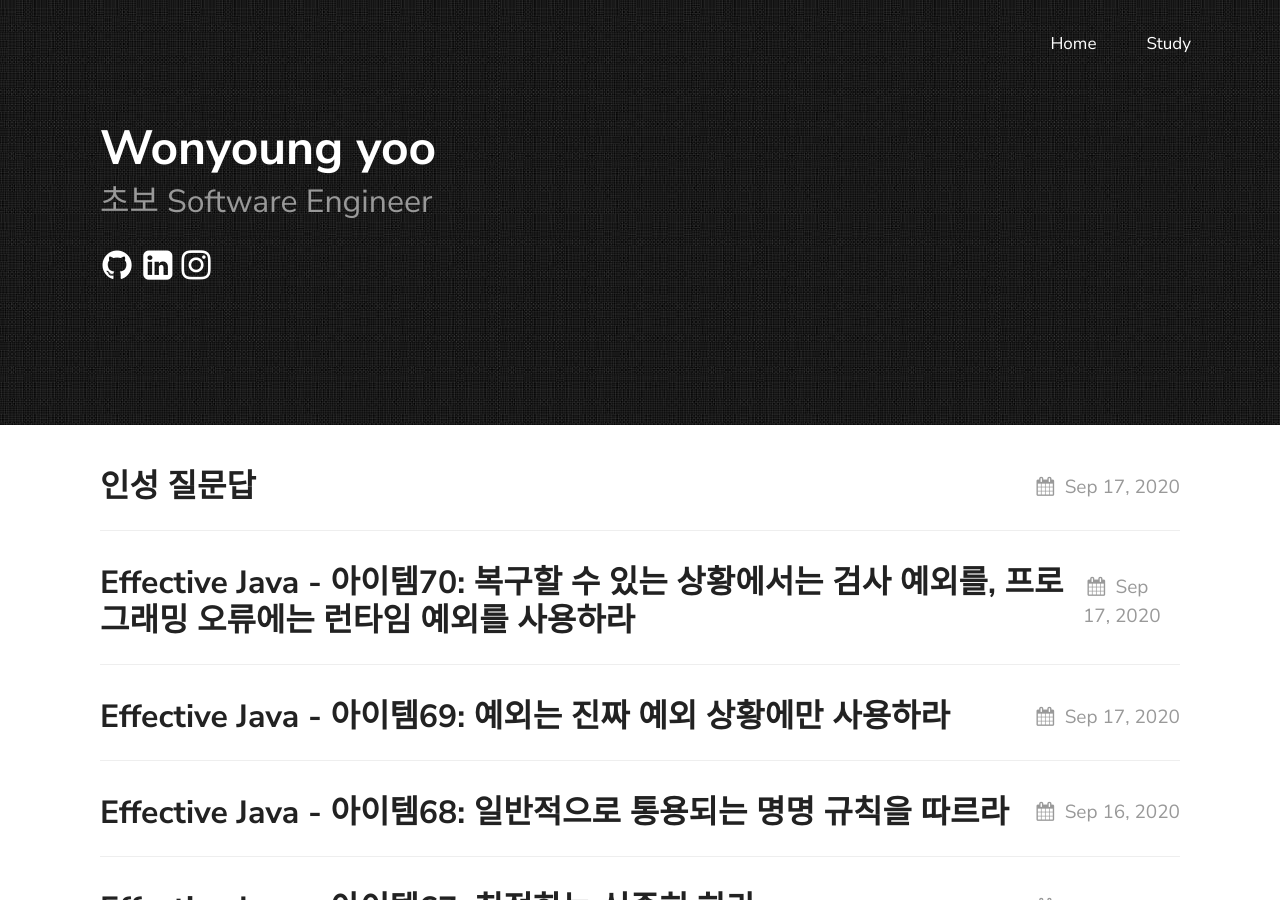
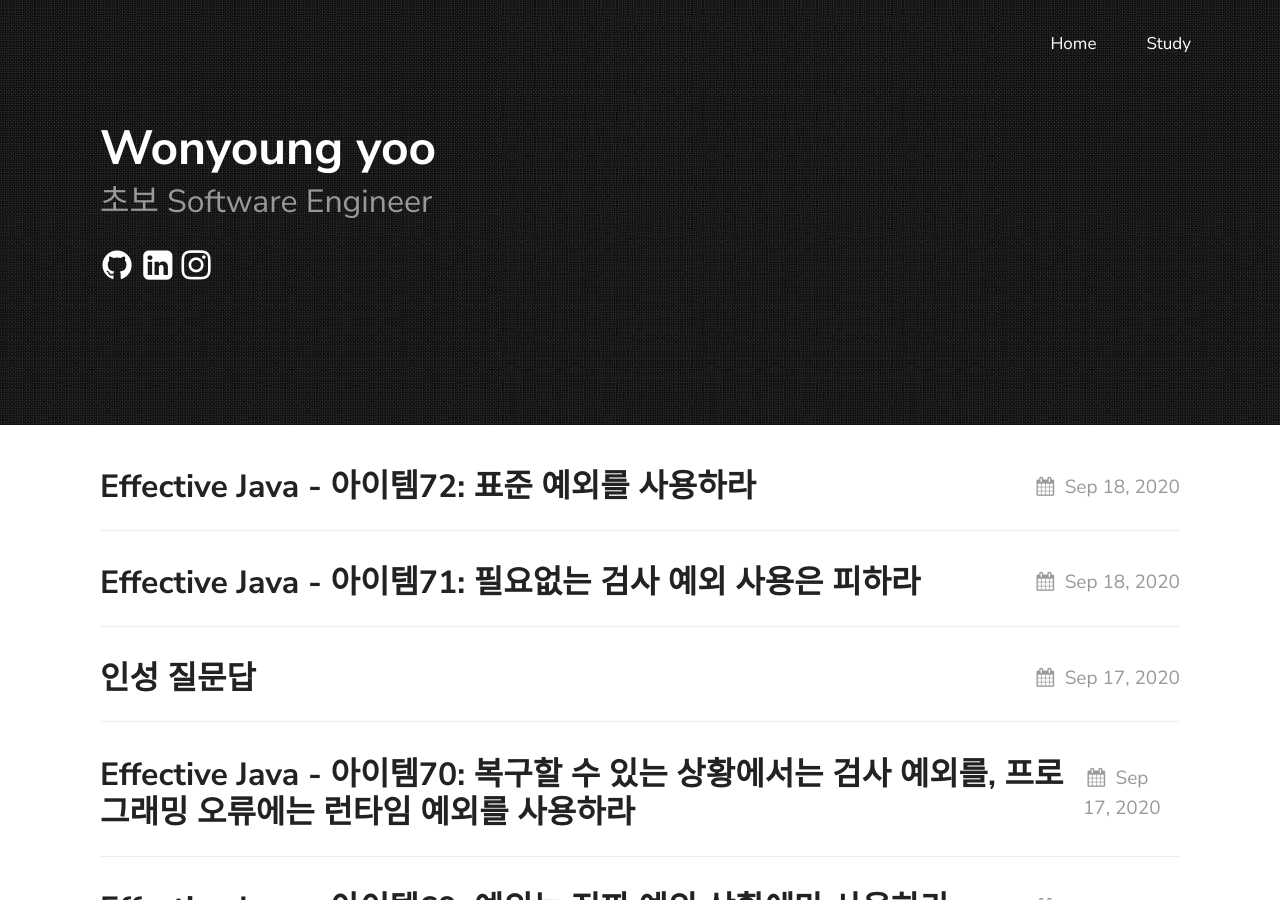
Before and after one commit to yoowonyoung/yoowonyoung.github.io, a Jekyll site: the page built from index.md, in a window 1280 px wide and 900 px high. Built offline with Jekyll 4.4.1, drawn with Linux system fonts in a browser that asks for light colours; some of the changed lines change nothing that is shown.

Commit message:
interview 5

````diff
--- a/_posts/2020-07-16-Effective-Java.md
+++ b/_posts/2020-07-16-Effective-Java.md
@@ -78,6 +78,7 @@ permalink: '/EffectiveJava'
 - [Effective Java - 아이템68 : 일반적으로 통용되는 명명 규칙을 따르라](https://yoowonyoung.github.io/posts/Effective-Java-68/)
 - [Effective Java - 아이템69 : 예외는 진짜 예외 상황에만 사용하라](https://yoowonyoung.github.io/posts/Effective-Java-69/)
 - [Effective Java - 아이템70 : 복구할 수 있는 상황에서는 검사 예외를, 프로그래밍 오류에는 런타임 예외를 사용하라](https://yoowonyoung.github.io/posts/Effective-Java-70/)
-
+- [Effective Java - 아이템71 : 필요없는 검사 예외 사용은 피하라](https://yoowonyoung.github.io/posts/Effective-Java-71/)
+- [Effective Java - 아이템72 : 표준 예외를 사용하라](https://yoowonyoung.github.io/posts/Effective-Java-72/)
 
 # Reference
--- /dev/null
+++ b/_posts/2020-09-18-Effective-Java-71.md
@@ -0,0 +1,57 @@
+---
+layout: post
+title: "Effective Java - 아이템71: 필요없는 검사 예외 사용은 피하라"
+description: 필요없는 검사 예외 사용은 피하라
+date: 2020-09-18 23:46:00 +09:00
+categories: EffectiveJava Study
+---
+
+
+# 예외
+
+## 아이템 71 : 필요없는 검사 예외 사용은 피하라
+
+- 검사 예외를 실어하는 자바 프로그래머가 많지만 제대로 활용하면 API와 프로그램의 질을 높일 수 있다
+- 결과를 코드로 반환하거나 비검사 예외를 던지는것과 달리, 검사 예외는 발생한 문제를 프로그래머가 처리하여 안정성을 높이게끔 해준다
+- 물론 검사예외를 과하게 사용하면 오히려 쓰기 불편한 API가 된다
+    * 어떤 메서드가 검사 예외를 던질 수 있다면, 이를 호출하는 코드에서는 catch블록을 두어 그 예외를 붙잡아 처리하고나 더 바깥으로 전파해야한다
+    * 어느쪽이든 API 사용자에게 부담을 준다
+
+- API를 제대로 사용해도 발생할 수있는 예외이거나, 프로그래머가 의미 있는 조치를 취할 수 있는 경우라면 이정도 부담쯤은 받아 들일 수 있을 것이다
+    * 그러나 둘 중 어디에도 해당하지 않는다면 비검사 예외를 사용하는게 좋다
+
+- 검사예외가 프로그래머에게 지우는 부담은 메서드가 단 하나의 검사 예외만 던질때가 특히 크다
+    * 이미 다른 검사예외도 던지는 상황에서 또다른 예외를 추가하는 경우라면 기껏해야 catch문 하나 추가하는것이 끝이다
+    * 하지만 검사 예외가 단 하나뿐이라면 오직 그 예외때문에 API사용자는 try블록을 추가해야하고 스트림에서 직접 사용하지 못하게 된다. 그러니 이런 상황이라면 검사 예외를 던지지 않는 방법을 찾아보는게 좋다
+
+- 검사 예외를 회피하는 가장 쉬운 방법은 적절한 결과 타입을 담은 옵셔널을 반환하는것이다. 검사 예외를 던지는 대신 빈 옵셔널을 반환하면 된다
+    * 이 방식의 단점이라면 예외가 발생한 이유를 알려주는 부가 정보를 담을 수 없다는 것이다
+    * 반면 예외를 사용하면 구체적인 예외 타입과 그 타입이 제공하는 메서드들을 활용해 부가 정보를 제공할 수 있다
+
+- 또다른 방법으로 검사 예외를 던지는 메서드를 2개로 쪼개 비검사 예외로 바꿀 수 있다. 다음의 예시를 한번 보자
+
+```java
+try {
+    obj.action(args);
+} catch (TheCheckedException e) {
+    ...
+}
+
+
+if(obj.actionPermitted(args)) {
+    obj.action(args);
+} else {
+    ...
+}
+```
+
+- 이 리팩터링을 모든 상황에 적용할 수는 없다. 그래도 적용 할 수만 있다면, 더 쓰기 편한 API를 제공 할 수 있다. 리팩터링 후의 API가 딱히 더 아름답지는 않지만 더 유연한것은 사실이며, 프로그래머가 이 메서드가 성공하리란걸 안다거나, 스레드가 실패시 중단하길 원한다면 다음처럼 한줄로 작성해도 무방하다
+
+```java
+obj.action(args);
+```
+
+- 이 한줄짜리 호출 방식이 주로 쓰일 거로 판단되면 리팩터링 하는 편이 바람직하다. 한편 actionPermitted는 상태 검사 메서드에 해다하므로 아이템 69에서 설명한 단점도 그대로 적용되니 주의해야한다
+    * 즉, 외부 동기화 없이 여러 스레드가 동시에 접근할 수 있거나 외부 요인에 의해 상태가 변할 수 있다면 이 리팩터링은 적절하지 않다
+    * actionPermitted와 action호출 사이에 객체의 상태가 변할 수 있기 때문이다
+    * 또한, actionPermitted가 action메서드의 일부 작업을 중복 수행한다면 성능에서 손해이니, 이 리팩터링이 적절하지 않을 수 있다
--- /dev/null
+++ b/_posts/2020-09-19-Effective-Java-72.md
@@ -0,0 +1,38 @@
+---
+layout: post
+title: "Effective Java - 아이템72: 표준 예외를 사용하라"
+description: 표준 예외를 사용하라
+date: 2020-09-19 00:12:00 +09:00
+categories: EffectiveJava Study
+---
+
+
+# 예외
+
+## 아이템 72 : 표준 예외를 사용하라
+
+- 숙련된 프로그래머는 그렇지 못한 프로그래머보다 더 많은 코드를 재사용한다. 예외도 마찬가지로 재사용하는것이 좋으며, 자바 라이브러리는 대부분의 API에서 쓰기에 충분한 수의 예외를 제공한다
+- 표준 예외를 재사용하면 얻는것이 많다. 그중 최고는 여러분의 API가 다른 사람이 익히고 사용하기 쉬워진다는것이다. 많은 프로그래머에게 이미 익숙해진 규약을 따르기 때문이다
+- 여러분의 API를 사용한 프로그램도 낯선 예외 클래스를 사용하지 않게되어 읽기 쉽게 된다는 장점도 크다. 마지막으로, 예외 클래스 수가 적을수록 메모리 사용량도 줄고 클래스를 적재하는 시간도 적게 걸린다
+- 가장 많이 재사용되는 예외는 IllegalArguementException이다. 호출자가 인수로 부적절한 값을 넘길때 던지는 예외로, 예를 들어 반복 횟수를 지정하는 매개 변수에 음수를 건넬때 쓸 수 있다
+- IllegalStateException도 자주 재사용 된다. 이 예외는 대상 객체의 상태가 호출된 메서드를 수행 하기에 적합하지 않을 때 주로 던진다. 예컨대 제대로 초기화 되지 않은 객체를 사용하려 할 때 던질 수 있다
+- 메서드가 던지는 모든 예외를 잘못된 인수나 상태라고 뭉뚱그릴수도 있겟지만, 그중 특수한 일부는 따로 구분해 쓰는게 보통이다
+    * null값을 허용하지 않는 메서드에 null을 건네면 관례상 IllegalArgumentException이 아닌 NullPointerException을 던진다
+    * 비슷하게, 어떤 시퀀스의 허용 범위를 넘는 값을 건넬때에도 IllegalArgumentException이 아닌 IndexOutOfBoundsException을 던진다
+
+- 재사용하기 좋은 또다른 예외인 ConcurrentModificationException은 단일 스레드에서 사용하려고 설계한 객체를 여러 스레드가 덩시에 수정하려 할 떄 던진다(외부 동기화 방식으로 사용하려고 설계한 객체도 마찬가지이다)
+    * 사실 동시 수정을 확실히 검출 할 수있는 안정된 방법은 없으니, 이 예외는 문제가 생길 가능성을 알려주는 정도의 역할로 쓰인다
+
+- 마지막으로 소개할 표준 예외는 UnsupportedOperationException이다. 이 예외는 클라이언트가 요청한 동작을 대상 객체가 지원하지 않을 때 던진다
+    * 대부분의 객체는 자신이 정의한 메서드를 모두 지원하니 흔히 ㅆ이는 예외는 아니다
+    * 보통은 구현하려는 인터페이스의 메서드 일부를 구현할 수 없을때 쓰는데, 예컨데 원소를 넣을수만 있는 List에대고 누군가 remove를 호출하는 경우에 이 예외를 던질 것이다
+
+- Exception RuntimeException, Throwable, Error는 직접 재사용 하지 말자. 이 클래스들은 추상 클래스라고 생각 하길 바란다. 이 예외들은 다른 예외들의 상위 클래스이므로, 여러 성격의 예외들을 포괄하는 클래스이니 안정적으로 테스트 할 수 없다
+- 이상이 가장 흔하게 재사용되는 예외이지만, 다른 상황에서는 다른 예외도 재사용 할 수 있다. 예컨대 복소수나 유리수를 다루는 객체를 작성하면 ArithmeticException이나, NumberFormatException을 재사용할 수 있을 것이다
+- 상황에 부합한다면 항상 표준 예외를 재사용 하자. 이때 API문서를 참고해 그 예외가 어떤 상황에서 던져지는지 꼭 확인해야 한다. 예외의 이름 뿐만 아니라, 예외가 던져지는 맥락에 부합 할때도 재사용 한다
+- 더 많은 정보를 제공하길 원한다면, 표준 예외를 확장해도 좋다. 단 예외는 직렬화 할 수있다는 사실을 기억해야 한다. 직렬화에는 많은 부담이 따르니 나만의 예외를 만들지 않아야할 근거로 충분하다
+- 각 예외의 주요 쓰임이 상호 배타적이지 않은 탓에, 종종 재사용할 예외를 선택하기가 어려울 때도 있다
+    * 카드 덱을 표현하는 객체가 있고, 인수로 건넨수만큼 카드를 뽑아 나눠주는 메서드를 제공한다고 해보자
+    * 이때 덱에 남아있는 카드 수 보다 큰값을 건네면 어떤 예외를 던져야 할까?
+    * 인수의 값이 너무 크다고 본다면 IllegalArgumentException을, 덱에 남은 카드수가 너무 적다고 본다면 IllegalStateException일것이다
+    * 이럴때 일반적인 규칙으로, 인수 값이 무엇이던 어차피 실패 했을거라면 IllegalStateException을, 그렇지 않다면 IllegalArgumentException을 던지자
````
